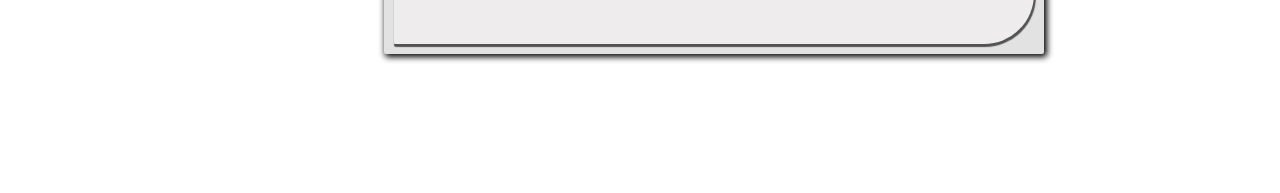
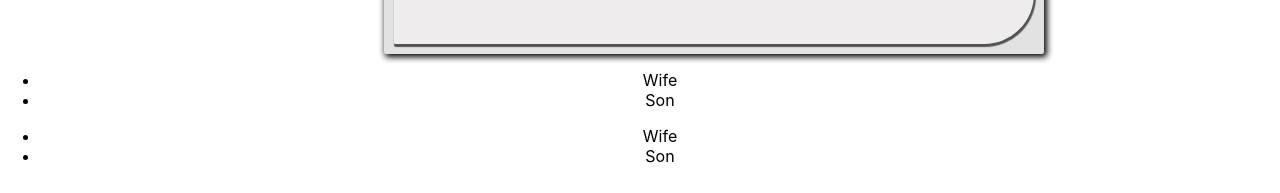
Before and after one commit to DanubiaM/react-course, a React (Create React App) app in the folder manager-app/: page / in a window 1280 px wide. Shown: the part 604-797 px from the top of the page. Built offline with nearby package versions, Linux system fonts and the light colour scheme.

Commit message:
learning about fragments

```diff
--- a/manager-app/src/App.js
+++ b/manager-app/src/App.js
@@ -1,7 +1,7 @@
 import logo from './logo.svg';
 import './App.css';
 import Card from './components/Card';
-
+import Lista from './components/Lista';
 
 function App() {
 
@@ -14,6 +14,8 @@ function App() {
   return (
     <div className="App">
       <Card/>
+      <Lista/>
+      <Lista/>
     </div>
   );
 }
--- /dev/null
+++ b/manager-app/src/components/Item.js
@@ -0,0 +1,13 @@
+function Item({value}){
+
+    return(
+
+        <>
+            <li>{value}</li>
+        </>
+    )
+
+
+}
+
+export default Item
--- /dev/null
+++ b/manager-app/src/components/Lista.js
@@ -0,0 +1,17 @@
+import Item from "./Item"
+
+function Lista(){
+
+    return (
+        <>
+
+           <ul>
+            <Item value="Wife"></Item>
+            <Item value="Son"></Item>
+
+           </ul>
+        </>
+    )
+}
+
+export default Lista
```
